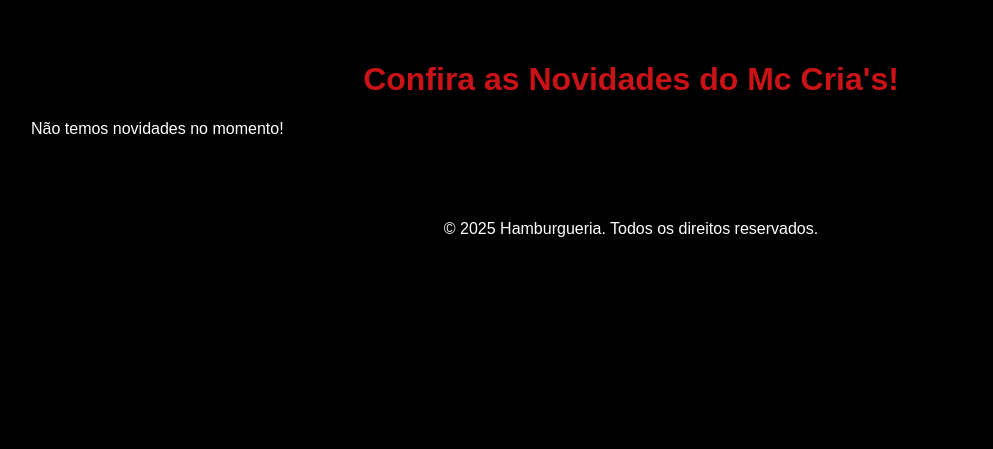
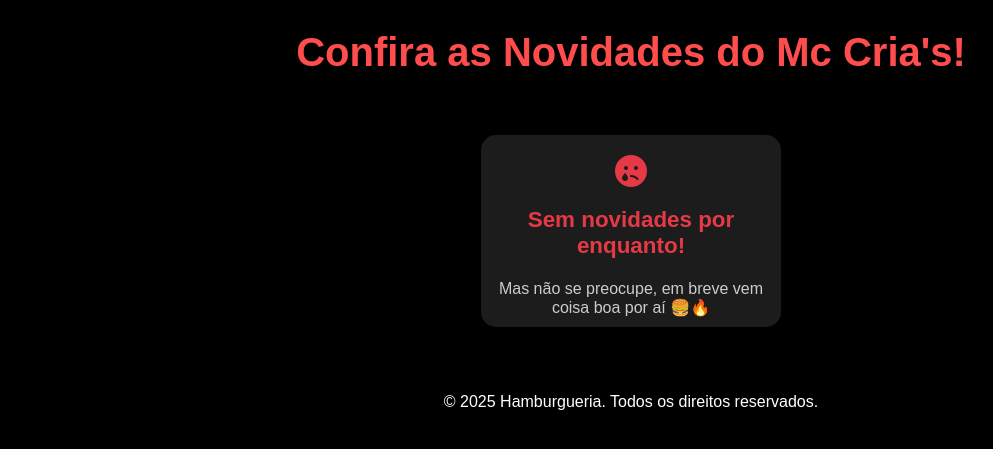
Before and after one commit to PedroBonomo/AVA2, a PHP site: page /novidades.php in a window 1280 px wide. Shown: the part 130-579 px from the top of the page, without its empty margins (9-1002 px from the left). Run offline with PHP 8.4, Linux system fonts and the light colour scheme; data that the repository does not hold is empty.

Commit message:
novidades quase pronto

```diff
--- a/novidades.php
+++ b/novidades.php
@@ -5,6 +5,7 @@
   <meta name="viewport" content="width=device-width, initial-scale=1.0">
   <title>Novidades</title>
   <link rel="stylesheet" href="style.css">
+  <link rel="stylesheet" href="https://cdnjs.cloudflare.com/ajax/libs/font-awesome/6.5.0/css/all.min.css">
 </head>
 <body>
   <header>
@@ -28,30 +29,42 @@
 
   <main class="novidades">
     <div class="container">
-              <h1>Confira as Novidades do Mc Cria's!</h1>
-
+      <h1 class="titulo-novidade">Confira as Novidades do Mc Cria's!</h1>
+      <div class="cards">
       <?php
 include 'conexao.php';
 
-              $sql = "SELECT resumo, descricao FROM novidades";
+$sql = "SELECT resumo, descricao, imagem FROM novidades";
 $result = $conn->query($sql);
 
 if ($result->num_rows > 0) {
     while($row = $result->fetch_assoc()) {
-                      echo "<div class='novidade'>";
-                      echo "<h2>" . $row["resumo"] . "</h2>";
-                      echo "<p>" . $row["descricao"] . "</p>";
+        echo "<div class='card'>";
+        echo "<i class='fas fa-burger icone vermelho'></i>";
+        echo "<h2>" . $row['resumo'] . "</h2>";
+        echo "<p>" . $row['descricao'] . "</p>";
+        echo "<div class='imagem-container'>";
+        echo "<img src='img/novidades/" . $row['imagem'] . "' alt='Imagem de novidade' class='imagem-novidade'>";
+        echo "</div>";
         echo "</div>";
     }
 } else {
-                  echo "<p>Não temos novidades no momento!</p>";
+  echo '
+  <a href="index.html" class="card-link">
+    <div class="card">
+      <i class="fas fa-face-sad-tear icone vermelho"></i>
+      <h2>Sem novidades por enquanto!</h2>
+      <p>Mas não se preocupe, em breve vem coisa boa por aí 🍔🔥</p>
+    </div>
+  </a>
+  ';
 }
 
 $conn->close();
 ?>
       </div>
+    </div>
   </main>
-
 
   <footer>
     <p>&copy; 2025 Hamburgueria. Todos os direitos reservados.</p>
--- a/style.css
+++ b/style.css
@@ -143,28 +143,88 @@
   transform: scale(1.05);
 }
 
-/* =============== NOVIDADE ================= */
-.novidades h1{
-    justify-self: center;
-    color: #CA1316;
-}
-.novidades {
-    padding: 40px 0;
-    background-color: #000;
-    color: white;
+/* =============== NOVIDADES ================= */
+.titulo-novidade {
+  font-size: 2.5rem;
+  color: #ff4d4d;
+  text-align: center;
+  margin-top: 30px;
+  margin-bottom: 20px;
+  font-weight: bold;
 }
 
-.novidade {
-    background: #931517;
-    margin-bottom: 20px;
-    padding: 20px;
-    border-radius: 12px;
-    box-shadow: 0 0 10px #000;
-    transition: transform 0.2s;
+.icone.vermelho {
+  color: #e63946;
 }
 
-.novidade:hover {
+.card .imagem-container {
+  width: 100%;
+  padding: 15px;
+  box-sizing: border-box;
+}
+
+.cards {
+  display: flex;
+  justify-content: center;
+  gap: 40px;
+  flex-wrap: wrap;
+  padding: 40px 0;
+}
+
+.card {
+  background-color: #1c1c1c;
+  border-radius: 15px;
+  overflow: hidden;
+  width: 300px;
+  box-shadow: 0 4px 12px rgba(0,0,0,0.3);
+  display: flex;
+  flex-direction: column;
+  align-items: center;
+  transition: transform 0.3s ease;
+  text-align: center;
+}
+
+.card-link {
+  text-decoration: none;
+  color: inherit;
+  display: inline-block;
+}
+
+.card-link:hover .card {
   transform: scale(1.02);
+  transition: transform 0.3s ease;
+}
+
+.card:hover {
+  transform: scale(1.05);
+}
+
+.card .icone {
+  font-size: 2rem;
+  margin-top: 20px;
+  margin-bottom: 10px;
+}
+
+.card h2 {
+  font-size: 1.4rem;
+  margin: 10px 0 5px;
+  color: #e63946;
+}
+
+.card p {
+  color: #ccc;
+  padding: 0 15px;
+  margin-bottom: 10px;
+}
+
+.card img.imagem-novidade {
+  width: 100%;
+  border-bottom-left-radius: 15px;
+  border-bottom-right-radius: 15px;
+  border-top-left-radius: 10px;
+  border-top-right-radius: 10px;
+  object-fit: cover;
+  box-shadow: 0 2px 10px rgba(0,0,0,0.3);
 }
 
 /* =============== RESPONSIVO ================= */
@@ -173,4 +233,13 @@
       flex-direction: column;
       gap: 10px;
   }
+
+  .cabecalho {
+      flex-direction: column;
+      height: auto;
   }
+
+  .logo {
+      padding-bottom: 10px;
+  }
+}
```
Also changed, not shown: img/logoantiga.png (deleted), img/novidades/combo-picante.png (added), img/novidades/festival-queijo.png (added), img/novidades/nuggets.png (added), 2 other files. Lines whose indentation alone changed are shown as unchanged.
